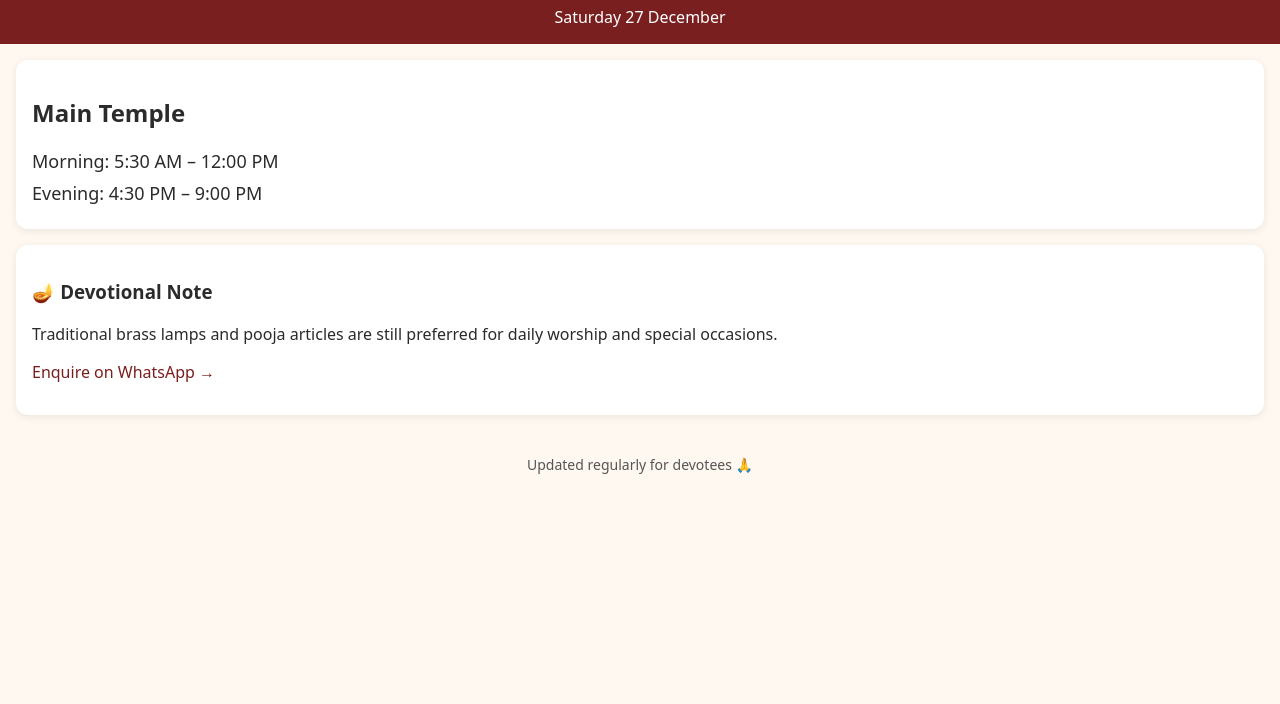
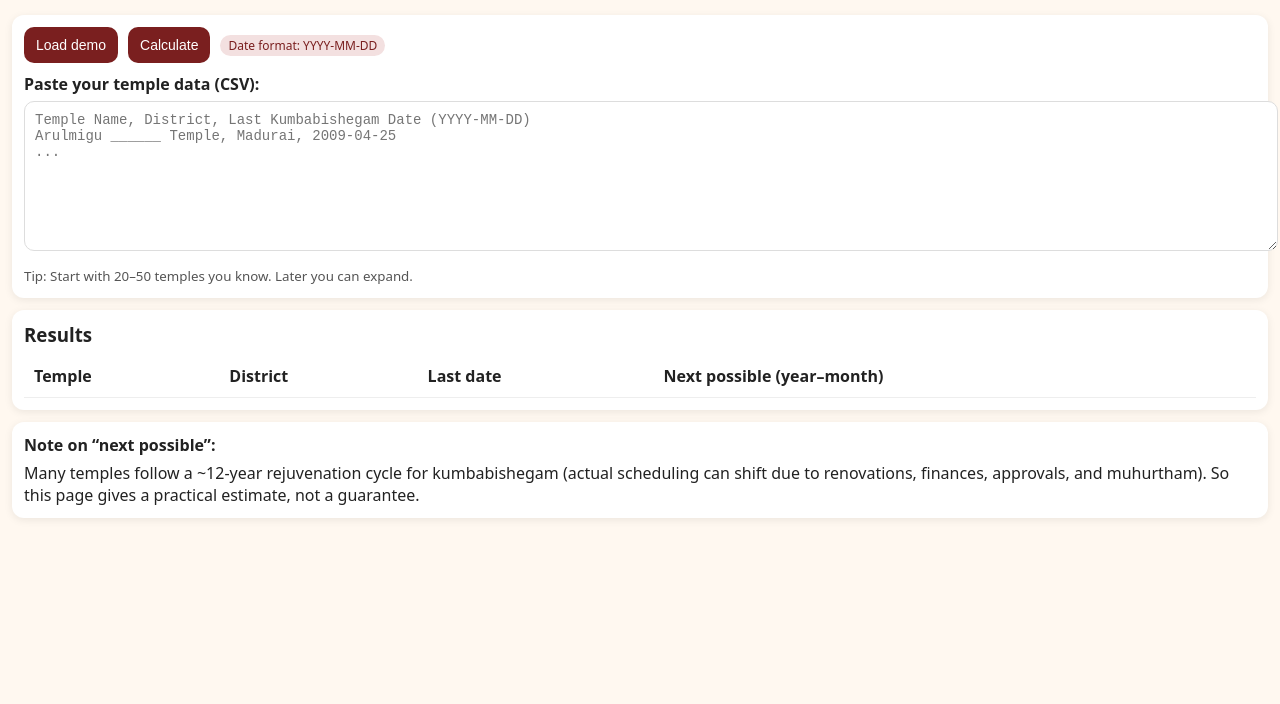
Before and after one commit to atcyog/temple-timings, a plain HTML site: page index.html in a window 1280 px wide. Shown: the part 96-800 px from the top of the page. Drawn offline with Linux system fonts and the light colour scheme.

Commit message:
Update index.html

```diff
--- a/index.html
+++ b/index.html
@@ -1,118 +1,126 @@
-<!DOCTYPE html>
-<html lang="en">
+<!doctype html>
+<html lang="ta">
 <head>
-  <meta charset="UTF-8" />
+  <meta charset="utf-8" />
   <meta name="viewport" content="width=device-width, initial-scale=1" />
-  <title>Temple Timings</title>
-
-  <!-- PWA basics -->
-  <meta name="theme-color" content="#7a1f1f" />
-  <link rel="manifest" href="data:application/json,{
-    &quot;name&quot;:&quot;Temple Timings&quot;,
-    &quot;short_name&quot;:&quot;Temple&quot;,
-    &quot;start_url&quot;:&quot;.&quot;,
-    &quot;display&quot;:&quot;standalone&quot;
-  }">
-
+  <title>Tamil Nadu – Kumbabishegam Tracker</title>
   <style>
-    body {
-      margin: 0;
-      font-family: system-ui, sans-serif;
-      background: #fff8f0;
-      color: #2b2b2b;
-    }
-    header {
-      background: #7a1f1f;
-      color: white;
-      padding: 16px;
-      text-align: center;
-    }
-    .card {
-      background: white;
-      margin: 16px;
-      padding: 16px;
-      border-radius: 12px;
-      box-shadow: 0 2px 8px rgba(0,0,0,0.08);
-    }
-    .time {
-      font-size: 18px;
-      margin: 8px 0;
-    }
-    footer {
-      text-align: center;
-      font-size: 14px;
-      color: #555;
-      padding: 24px 16px;
-    }
-    a {
-      color: #7a1f1f;
-      text-decoration: none;
-      font-weight: 500;
-    }
+    body { font-family: system-ui, sans-serif; margin: 0; background:#fff8f0; color:#222; }
+    header { background:#7a1f1f; color:#fff; padding:16px; }
+    .wrap { padding: 12px; }
+    .card { background:#fff; border-radius:12px; padding:12px; box-shadow: 0 2px 8px rgba(0,0,0,.08); margin: 12px 0; }
+    input, textarea { width:100%; padding:10px; border-radius:10px; border:1px solid #ddd; font-size: 14px; }
+    button { padding:10px 12px; border:0; border-radius:10px; background:#7a1f1f; color:#fff; font-size:14px; }
+    table { width:100%; border-collapse: collapse; }
+    th, td { text-align:left; padding:10px; border-bottom:1px solid #eee; vertical-align: top; }
+    th { position: sticky; top: 0; background:#fff; }
+    small { color:#555; }
+    .pill { display:inline-block; padding:2px 8px; border-radius:999px; background:#f3e0e0; color:#7a1f1f; font-size:12px; }
   </style>
 </head>
-
 <body>
-
 <header>
-  <h1>🛕 Temple Timings</h1>
-  <div id="today"></div>
+  <h2 style="margin:0;">🛕 Tamil Nadu – Kumbabishegam Dates</h2>
+  <div><small>Enter last known dates → get next possible year/month (rule-of-thumb: +12 years)</small></div>
 </header>
 
-<div class="card">
-  <h2>Main Temple</h2>
-  <div class="time">Morning: 5:30 AM – 12:00 PM</div>
-  <div class="time">Evening: 4:30 PM – 9:00 PM</div>
+<div class="wrap">
+  <div class="card">
+    <div style="display:flex; gap:10px; flex-wrap:wrap; align-items:center;">
+      <button id="loadDemo">Load demo</button>
+      <button id="calc">Calculate</button>
+      <span class="pill">Date format: YYYY-MM-DD</span>
+    </div>
+    <p style="margin:10px 0 6px;"><b>Paste your temple data (CSV):</b></p>
+    <textarea id="csv" rows="8" placeholder="Temple Name, District, Last Kumbabishegam Date (YYYY-MM-DD)
+Arulmigu ______ Temple, Madurai, 2009-04-25
+..."></textarea>
+    <p style="margin:8px 0 0;"><small>Tip: Start with 20–50 temples you know. Later you can expand.</small></p>
+  </div>
+
+  <div class="card">
+    <h3 style="margin:0 0 8px;">Results</h3>
+    <div style="overflow:auto;">
+      <table id="tbl">
+        <thead>
+          <tr>
+            <th>Temple</th>
+            <th>District</th>
+            <th>Last date</th>
+            <th>Next possible (year–month)</th>
+          </tr>
+        </thead>
+        <tbody></tbody>
+      </table>
+    </div>
+  </div>
+
+  <div class="card">
+    <b>Note on “next possible”:</b>
+    <div style="margin-top:6px;">
+      Many temples follow a ~12-year rejuvenation cycle for kumbabishegam (actual scheduling can shift due to renovations, finances, approvals, and muhurtham). So this page gives a practical estimate, not a guarantee.
+    </div>
+  </div>
 </div>
 
-<div class="card">
-  <h3>🪔 Devotional Note</h3>
-  <p>
-    Traditional brass lamps and pooja articles are still preferred
-    for daily worship and special occasions.
-  </p>
-  <p>
-    <a href="https://wa.me/91XXXXXXXXXX" target="_blank">
-      Enquire on WhatsApp →
-    </a>
-  </p>
-</div>
+<script>
+  // Rule-of-thumb: next = last + 12 years (keep same month; day is not important for "year-month").
+  function nextYearMonth(lastDateStr) {
+    if (!lastDateStr) return "";
+    const d = new Date(lastDateStr);
+    if (Number.isNaN(d.getTime())) return "Invalid date";
+    const next = new Date(d);
+    next.setFullYear(next.getFullYear() + 12);
+    const ym = next.toLocaleDateString("en-IN", { year: "numeric", month: "long" });
+    return ym; // e.g., "July 2037"
+  }
 
-<footer>
-  <div>Updated regularly for devotees 🙏</div>
-</footer>
+  function parseCSV(text) {
+    // very simple CSV: Temple, District, Date
+    return text.split("\n")
+      .map(l => l.trim())
+      .filter(l => l && !l.startsWith("#"))
+      .map(line => {
+        const parts = line.split(",").map(s => s.trim());
+        return { temple: parts[0] || "", district: parts[1] || "", last: parts[2] || "" };
+      })
+      .filter(r => r.temple && r.temple.toLowerCase() !== "temple name");
+  }
 
-<script>
-  // Show today's date
-  const today = new Date();
-  document.getElementById("today").innerText =
-    today.toLocaleDateString("en-IN", {
-      weekday: "long",
-      day: "numeric",
-      month: "long"
+  function render(rows) {
+    const tbody = document.querySelector("#tbl tbody");
+    tbody.innerHTML = "";
+    rows.forEach(r => {
+      const tr = document.createElement("tr");
+      const next = nextYearMonth(r.last);
+      tr.innerHTML = `
+        <td>${escapeHtml(r.temple)}</td>
+        <td>${escapeHtml(r.district)}</td>
+        <td>${escapeHtml(r.last)}</td>
+        <td>${escapeHtml(next)}</td>
+      `;
+      tbody.appendChild(tr);
     });
+  }
 
-  // Simple offline cache
-  if ("serviceWorker" in navigator) {
-    const swCode = `
-      self.addEventListener('install', e => {
-        e.waitUntil(
-          caches.open('temple-cache').then(cache => {
-            return cache.addAll(['./']);
-          })
-        );
-      });
-      self.addEventListener('fetch', e => {
-        e.respondWith(
-          caches.match(e.request).then(r => r || fetch(e.request))
-        );
-      });
-    `;
-    const blob = new Blob([swCode], { type: "text/javascript" });
-    const swURL = URL.createObjectURL(blob);
-    navigator.serviceWorker.register(swURL);
+  function escapeHtml(s) {
+    return String(s).replace(/[&<>"']/g, c => ({
+      "&":"&amp;","<":"&lt;",">":"&gt;",'"':"&quot;","'":"&#039;"
+    }[c]));
   }
+
+  document.getElementById("calc").addEventListener("click", () => {
+    const rows = parseCSV(document.getElementById("csv").value);
+    render(rows);
+  });
+
+  document.getElementById("loadDemo").addEventListener("click", () => {
+    document.getElementById("csv").value =
+`Temple Name, District, Last Kumbabishegam Date (YYYY-MM-DD)
+Arulmigu Example Temple, Chennai, 2013-06-10
+Arulmigu Example Amman Temple, Madurai, 2016-02-03
+Arulmigu Example Murugan Temple, Coimbatore, 2012-11-25`;
+  });
 </script>
-
 </body>
 </html>
```
